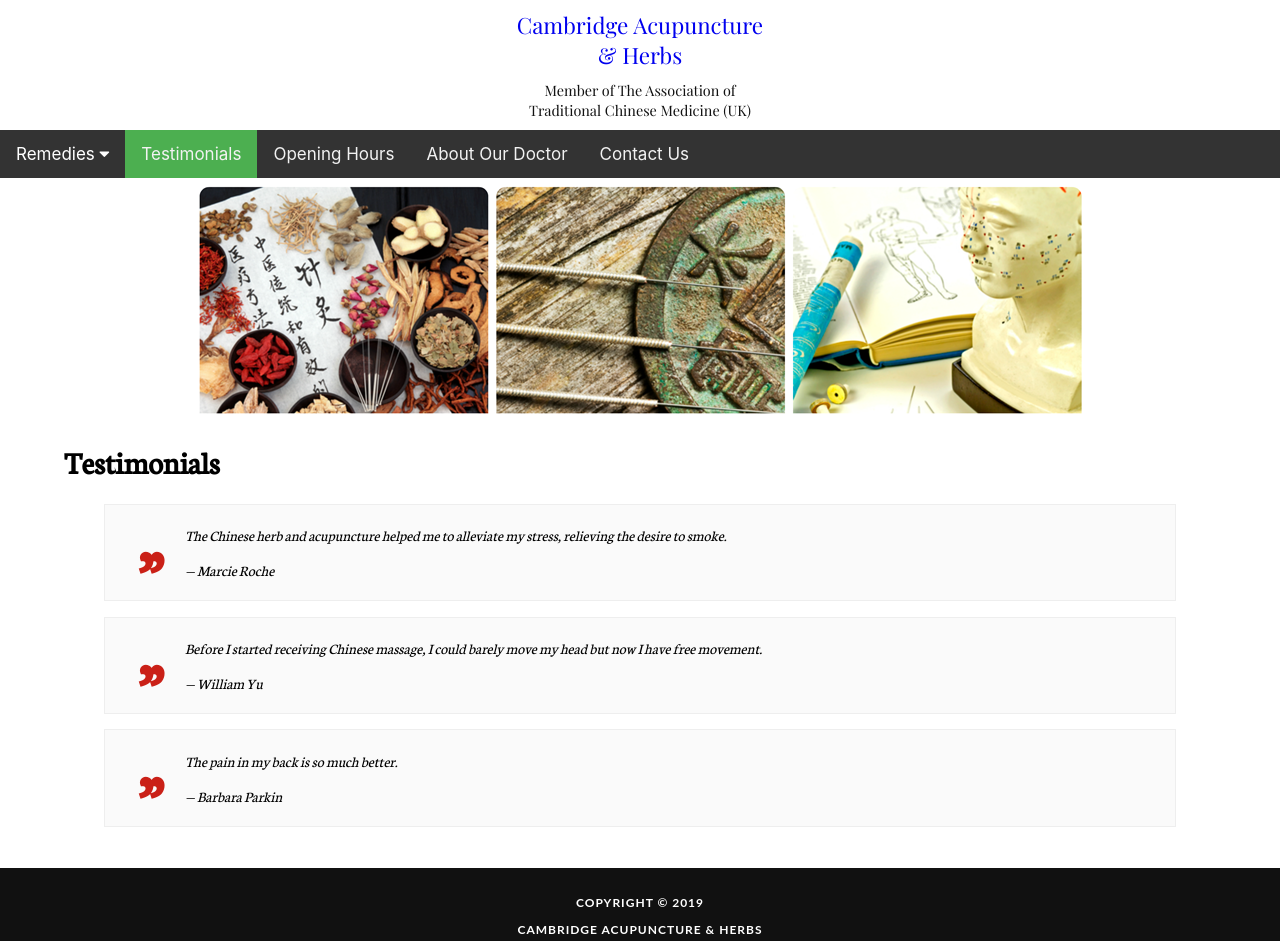
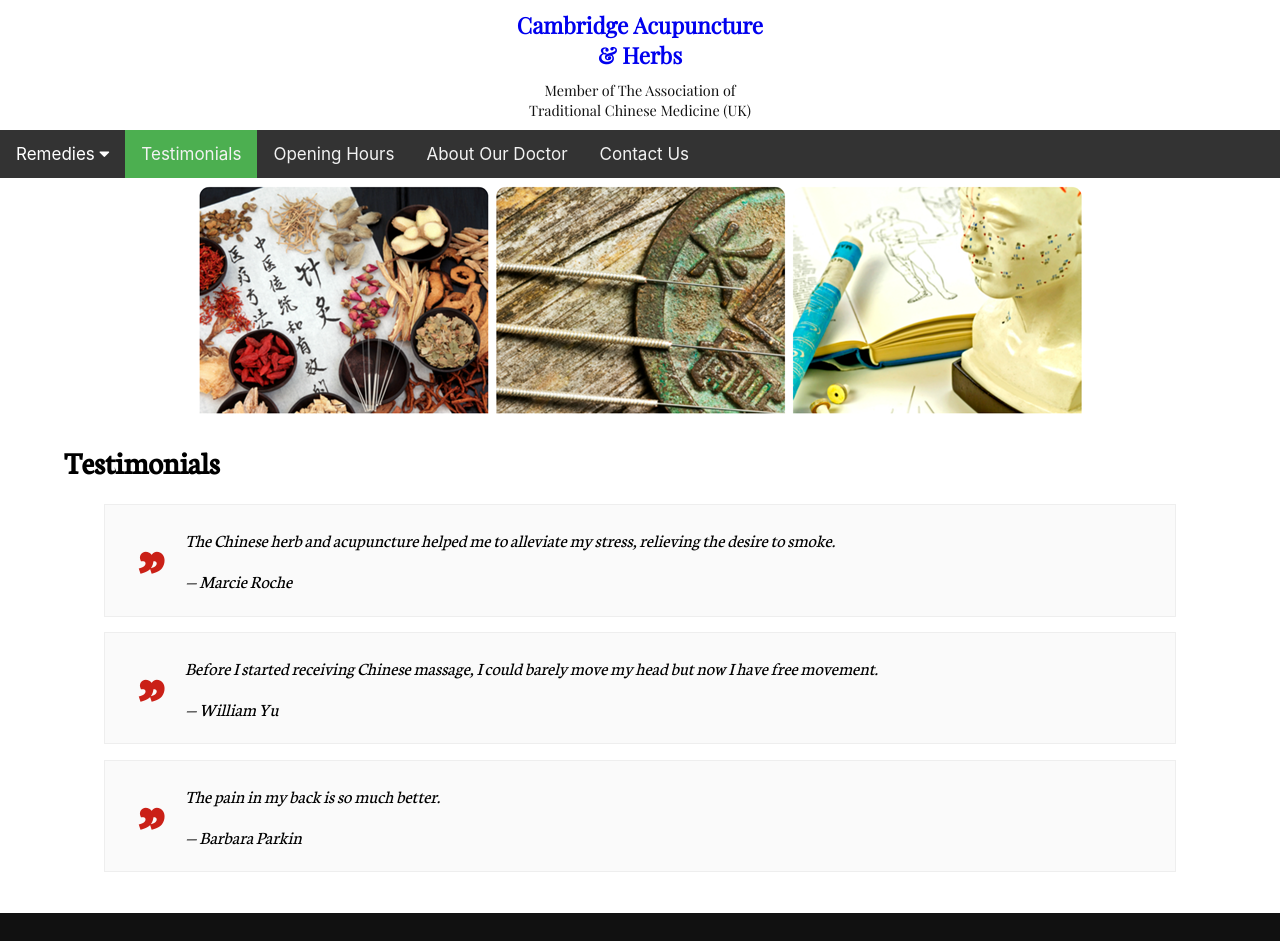
Before and after one commit to yucigou/cam-acuherbs, a React (Create React App) app: page /testimonials in a window 1280 px wide. Shown: the top 941 px of the page. Built offline with nearby package versions, Linux system fonts and the light colour scheme.

Commit message:
Update styles

```diff
--- a/src/components/header.jsx
+++ b/src/components/header.jsx
@@ -41,7 +41,7 @@ const Header = () => {
 	return (
 		<React.Fragment>
 	    <StyledHeader>
-	      <Title><Link href="/" title="Cambridge Acupuncture &amp; Herbs — Member of The Association of Traditional Chinese Medicine (UK)" rel="home">Cambridge Acupuncture <br/>&amp; Herbs</Link></Title>
+	      <Title><Link href="/" title="Cambridge Acupuncture &amp; Herbs — Member of The Association of Traditional Chinese Medicine (UK)" rel="home"><strong>Cambridge Acupuncture <br/>&amp; Herbs</strong></Link></Title>
 	      <SubTitle>Member of The Association of <br/>Traditional Chinese Medicine (UK)</SubTitle>
 	    </StyledHeader>
       <Menu />
--- a/src/components/main/testimonials.jsx
+++ b/src/components/main/testimonials.jsx
@@ -32,9 +32,9 @@ const Testimonials = () => {
 	return (
     <MainSection>
       <h1>Testimonials</h1>
-      <Blockquote><p>The Chinese herb and acupuncture helped me to alleviate my stress, relieving the desire to smoke. <p>— Marcie Roche</p></p></Blockquote>
-      <Blockquote><p>Before I started receiving Chinese massage, I could barely move my head but now I have free movement. <p>— William Yu</p></p></Blockquote>
-			<Blockquote><p>The pain in my back is so much better. <p>— Barbara Parkin</p></p></Blockquote>
+      <Blockquote><p>The Chinese herb and acupuncture helped me to alleviate my stress, relieving the desire to smoke.</p><p>— Marcie Roche</p></Blockquote>
+      <Blockquote><p>Before I started receiving Chinese massage, I could barely move my head but now I have free movement.</p><p>— William Yu</p></Blockquote>
+			<Blockquote><p>The pain in my back is so much better.</p><p>— Barbara Parkin</p></Blockquote>
     </MainSection>
   )
 }
--- a/src/components/ui/atom/main-section.js
+++ b/src/components/ui/atom/main-section.js
@@ -4,6 +4,9 @@ const MainSection = styled.div`
   text-align: left;
   padding: 0 5% 2% 5%;
   font-family: 'Neuton', serif;
+  p, li {
+    font-size: 1.2em;
+  }
 `
 
 export default MainSection
```
